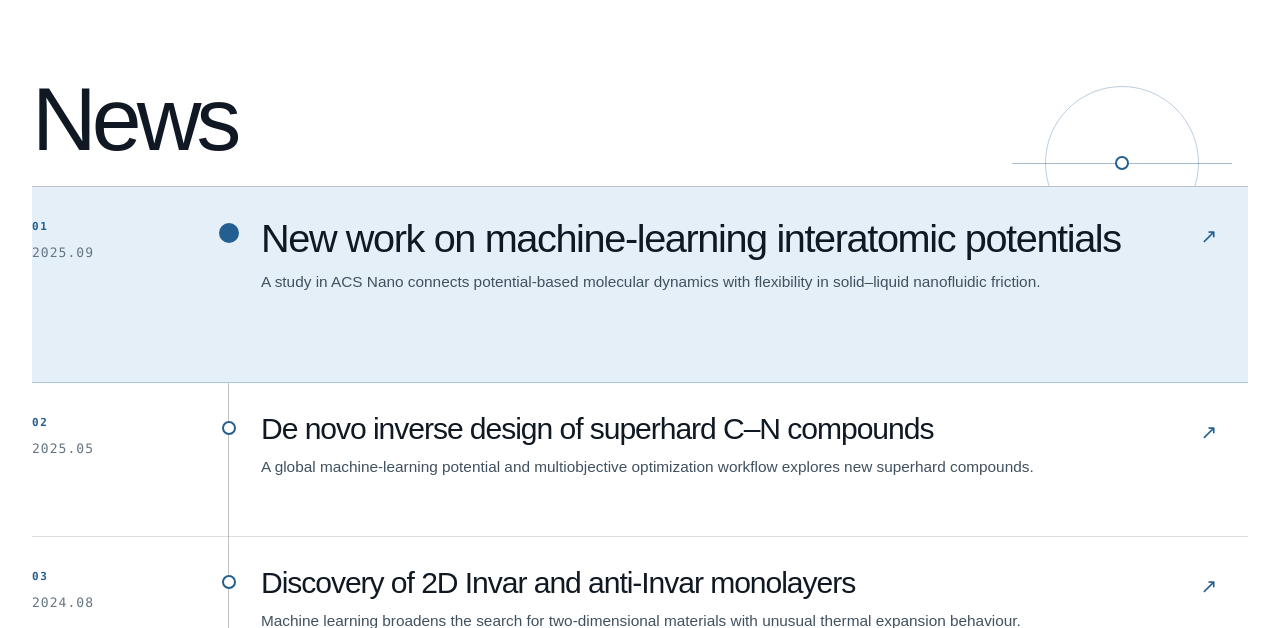
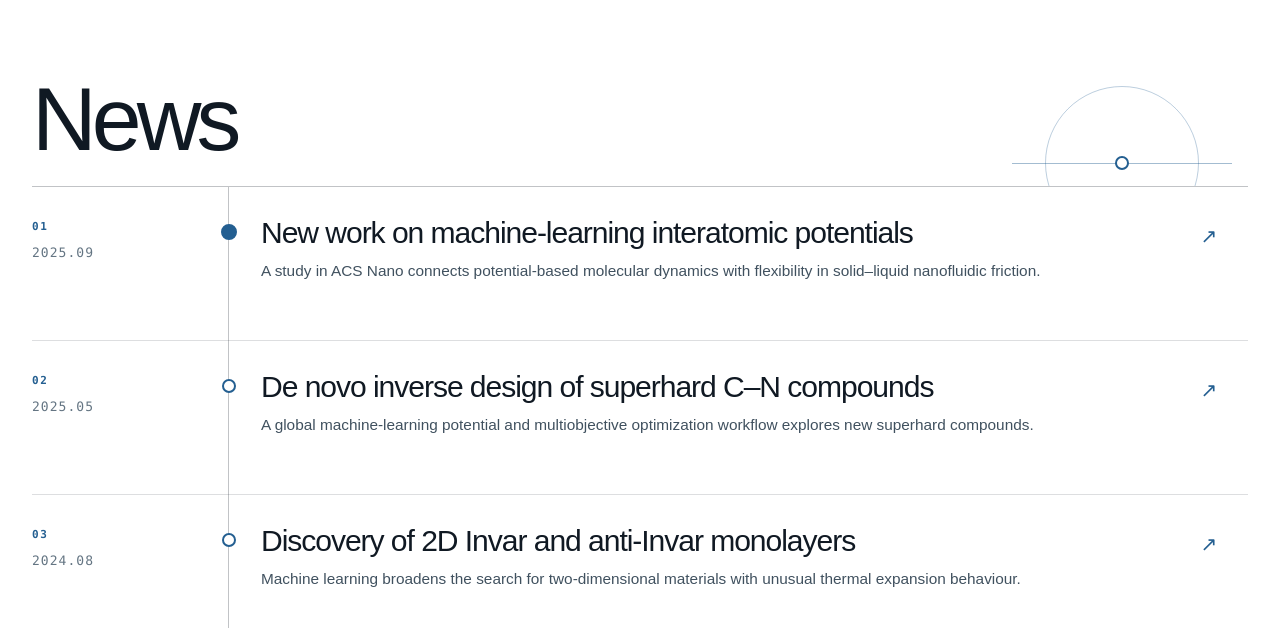
Before and after one commit to Yuming12138/cmsg-group-web, a Flask app: page /news in a window 1280 px wide. Shown: the part 89-717 px from the top of the page. Run offline with Flask 3, Linux system fonts and the light colour scheme.

Commit message:
refine: make news timeline emphasis subtle

```diff
--- a/static/site/css/site.css
+++ b/static/site/css/site.css
@@ -341,12 +341,6 @@ h1, h2, h3, p { margin-top: 0; }
 .news-entry__link:hover::before,
 .news-entry__link:focus-visible::before { opacity: 1; transform: scaleX(1); }
 .news-entry__link:focus-visible { outline: 2px solid var(--blue-600); outline-offset: 3px; }
-.news-entry--featured .news-entry__link {
-  min-height: 196px;
-  background: var(--blue-100);
-  border-bottom-color: rgba(36,95,145,.28);
-}
-.news-entry--featured .news-entry__link::before { background: #d7e8f5; }
 .news-entry__date {
   position: relative;
   z-index: 1;
@@ -379,11 +373,11 @@ h1, h2, h3, p { margin-top: 0; }
   transition: background-color 180ms var(--ease-out), transform 180ms var(--ease-out);
 }
 .news-entry--featured .news-entry__rail::before {
-  width: 14px;
-  height: 14px;
-  border-width: 3px;
+  width: 12px;
+  height: 12px;
+  border-width: 2px;
   background: var(--blue-600);
-  transform: translate(-50%, -2px);
+  transform: translate(-50%, -1px);
 }
 .news-entry__link:hover .news-entry__rail::before,
 .news-entry__link:focus-visible .news-entry__rail::before {
@@ -406,7 +400,6 @@ h1, h2, h3, p { margin-top: 0; }
   text-wrap: balance;
   overflow-wrap: anywhere;
 }
-.news-entry--featured .news-entry__body h2 { font-size: clamp(1.8rem, 3.1vw, 3.1rem); }
 .news-entry__body p {
   max-width: 820px;
   margin: 0;
```
